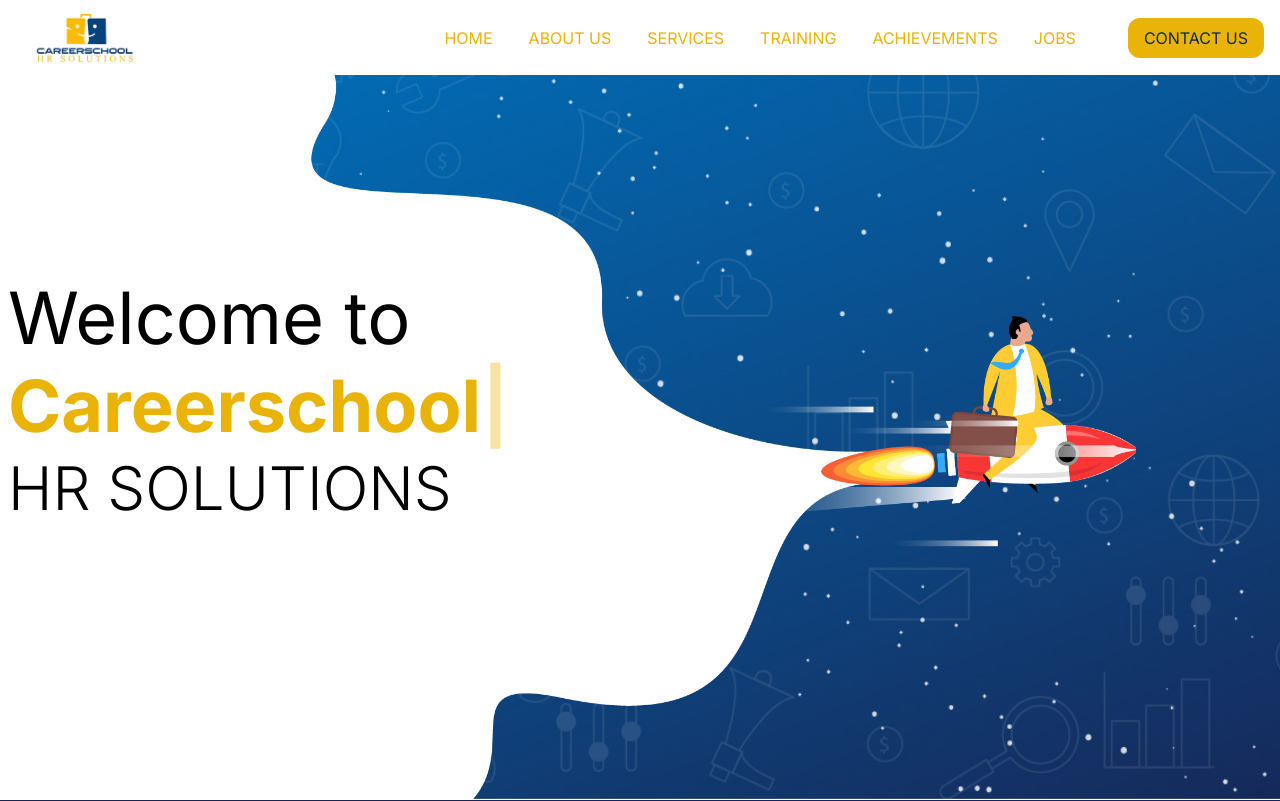
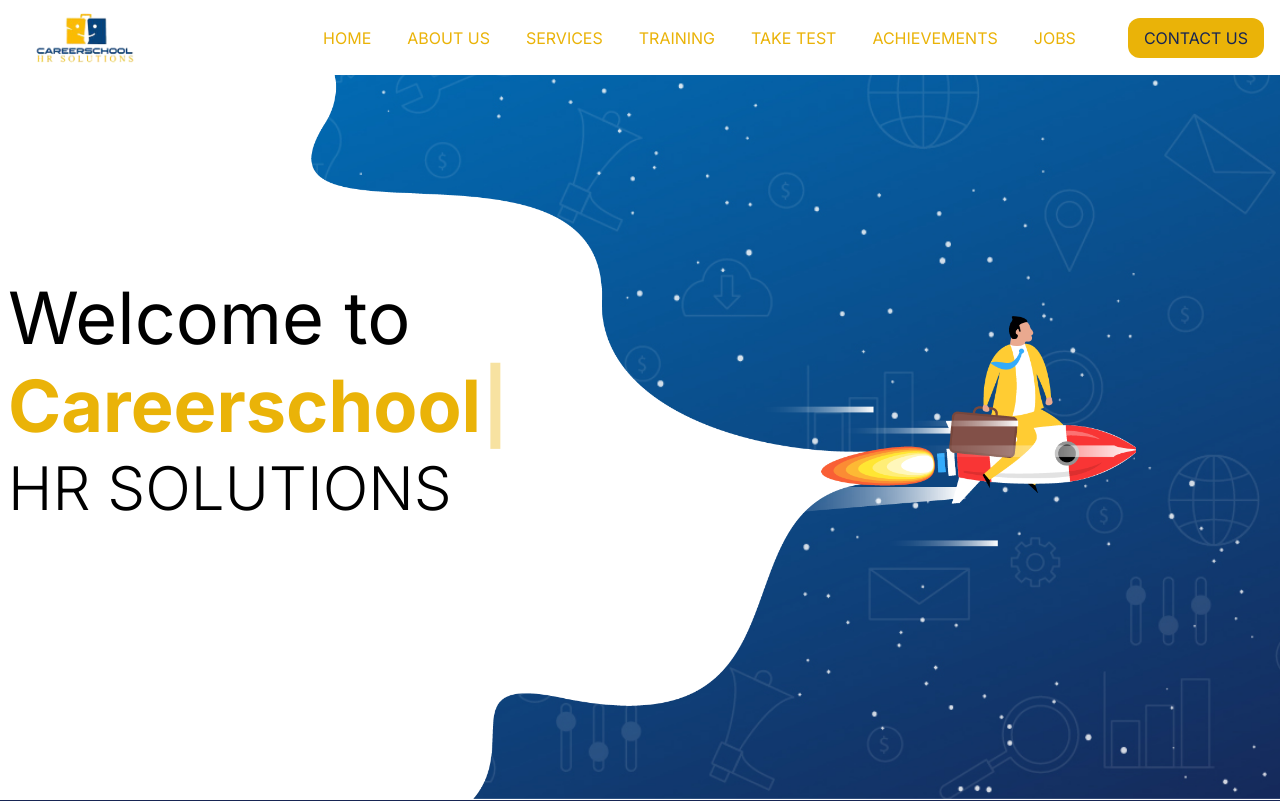
Before and after one commit to MounishP/CSHR-React-Dummy, a Next.js app: page / in a window 1280 px wide. Shown: the top 801 px of the page. Built offline with nearby package versions, Linux system fonts and the light colour scheme.

Commit message:
add take test section

```diff
--- a/src/app/page.js
+++ b/src/app/page.js
@@ -9,7 +9,7 @@
 import Training from "@/components/Training/Training";
 import Services from "@/components/ServicesSection/Services";
 import { JobSection } from "@/components/JobSection/JobSection";
-
+import DemoTest from "@/components/demoTest/DemoTest";
 
 export default function Home() {
   return (
@@ -22,12 +22,13 @@
         <Mission />
         <Services />
         <Training />
+        <DemoTest />
         <Achivements />
         <JobSection />
         <Promotional />
         <Testimonial />
         <Footer />
-      </main >
+      </main>
     </>
   );
 }
--- a/src/components/Navbar/Navbar.jsx
+++ b/src/components/Navbar/Navbar.jsx
@@ -1,23 +1,29 @@
-'use client'
-import React, { useEffect, useState } from 'react'
-import Link from 'next/link'
-import Image from 'next/image'
-import logo from '../../../public/logo.png'
-import { AiOutlineMenu, AiOutlineClose } from 'react-icons/ai'
-import { BsFacebook, BsTwitterX, BsInstagram, BsLinkedin, BsWhatsapp } from "react-icons/bs";
-import { useRouter } from 'next/navigation';
+"use client";
+import React, { useEffect, useState } from "react";
+import Link from "next/link";
+import Image from "next/image";
+import logo from "../../../public/logo.png";
+import { AiOutlineMenu, AiOutlineClose } from "react-icons/ai";
+import {
+  BsFacebook,
+  BsTwitterX,
+  BsInstagram,
+  BsLinkedin,
+  BsWhatsapp,
+} from "react-icons/bs";
+import { useRouter } from "next/navigation";
 import { easeInOut, motion } from "framer-motion";
 
 const Navbar = () => {
-    const [menuOpen, setMenuOpen] = useState(false)
+  const [menuOpen, setMenuOpen] = useState(false);
 
   const handleNav = () => {
-        setMenuOpen(prevMenuOpen => !prevMenuOpen);
-    }
+    setMenuOpen((prevMenuOpen) => !prevMenuOpen);
+  };
 
   const closeMenu = () => {
     setMenuOpen(false);
-    }
+  };
 
   const router = useRouter();
 
@@ -26,26 +32,28 @@
   };
 
   const handleRedirectToLinkedin = () => {
-        router.push('https://www.linkedin.com/company/35934924/');
+    router.push("https://www.linkedin.com/company/35934924/");
   };
 
   const handleRedirectToInstagram = () => {
-        router.push('https://www.instagram.com/careerschoolhrsolutions?utm_source=qr&igsh=ZDJzajBxbTViZTMy');
+    router.push(
+      "https://www.instagram.com/careerschoolhrsolutions?utm_source=qr&igsh=ZDJzajBxbTViZTMy"
+    );
   };
 
   const handleRedirectToFacebook = () => {
-        router.push('https://www.facebook.com/careerschoolhrsolutions.homepage');
+    router.push("https://www.facebook.com/careerschoolhrsolutions.homepage");
   };
 
   const handleRedirectToTwitterX = () => {
-        router.push('https://x.com/careerschoolhr?s=20');
+    router.push("https://x.com/careerschoolhr?s=20");
   };
 
   const [isScrolled, setIsScrolled] = useState(false);
 
   const handleScroll = () => {
     const scrollY = window.scrollY;
-        const headerHeight = document.querySelector('header').offsetHeight;
+    const headerHeight = document.querySelector("header").offsetHeight;
 
     if (scrollY > headerHeight) {
       setIsScrolled(true);
@@ -55,132 +63,284 @@
   };
 
   useEffect(() => {
-        window.addEventListener('scroll', handleScroll);
+    window.addEventListener("scroll", handleScroll);
     return () => {
-            window.removeEventListener('scroll', handleScroll);
+      window.removeEventListener("scroll", handleScroll);
     };
   }, []);
 
   const scrollToSection = (event, sectionId) => {
     event.preventDefault();
-        const headerHeight = document.querySelector('header').offsetHeight;
+    const headerHeight = document.querySelector("header").offsetHeight;
     const targetSection = document.getElementById(sectionId);
     const offset = targetSection.offsetTop - headerHeight;
 
     window.scroll({ top: offset, behavior: "smooth" });
-    }
+  };
 
   const containerVariants = {
     hidden: {
-            opacity: 0
+      opacity: 0,
     },
     show: {
       opacity: 1,
       transition: {
-                staggerChildren: 0.05
-            }
-        }
-    }
+        staggerChildren: 0.05,
+      },
+    },
+  };
 
   const itemVariants = {
     hidden: {
-            y: -100
+      y: -100,
     },
     show: {
       y: 0,
       transition: {
         duration: 1,
         ease: easeInOut,
-                delay: .25
-            }
-        }
-    }
-
-
+        delay: 0.25,
+      },
+    },
+  };
 
   return (
-        <motion.nav variants={containerVariants} initial="hidden" animate="show" className={`bg-white ${isScrolled ? 'show' : ''} text-yellow-500 body-font stickOntop`}>
-            <motion.header variants={itemVariants} className="flex justify-between items-center h-full w-full px-4 2xl-px-16">
+    <motion.nav
+      variants={containerVariants}
+      initial="hidden"
+      animate="show"
+      className={`bg-white ${
+        isScrolled ? "show" : ""
+      } text-yellow-500 body-font stickOntop`}
+    >
+      <motion.header
+        variants={itemVariants}
+        className="flex justify-between items-center h-full w-full px-4 2xl-px-16"
+      >
         {/* <Image src={logo} alt="logo" height={75} className='cursor-pointer' /> */}
-                <a href="/"><img src='./assets/logo.png' alt="logo" className='h-[75px] cursor-pointer' /></a>
-                <div className='hidden md:flex'>
-                    <ul className="hidden md:flex md:justify-center md:items-center" >
-                        <li >
-                            <a href="#hero" onClick={(event) => scrollToSection(event, 'hero')} className="ml-3 px-3 py-2 uppercase text-base">Home</a>
+        <a href="/">
+          <img
+            src="./assets/logo.png"
+            alt="logo"
+            className="h-[75px] cursor-pointer"
+          />
+        </a>
+        <div className="hidden md:flex">
+          <ul className="hidden md:flex md:justify-center md:items-center">
+            <li>
+              <a
+                href="#hero"
+                onClick={(event) => scrollToSection(event, "hero")}
+                className="ml-3 px-3 py-2 uppercase text-base"
+              >
+                Home
+              </a>
             </li>
-                        <li >
-                            <a href="#about" onClick={(event) => scrollToSection(event, 'about')} className="ml-3 px-3 py-2 uppercase text-base">About Us</a>
-                        </li >
-                        <li >
-                            <a href="#services" onClick={(event) => scrollToSection(event, 'services')} className="ml-3 px-3 py-2 uppercase text-base">Services</a>
-                        </li >
-                        <li >
-                            <a href="#training" onClick={(event) => scrollToSection(event, 'training')} className="ml-3 px-3 py-2 uppercase text-base">Training</a>
+            <li>
+              <a
+                href="#about"
+                onClick={(event) => scrollToSection(event, "about")}
+                className="ml-3 px-3 py-2 uppercase text-base"
+              >
+                About Us
+              </a>
             </li>
-                        <li >
-                            <a href="#achivements" onClick={(event) => scrollToSection(event, 'achivements')} className="ml-3 px-3 py-2 uppercase text-base">Achievements</a>
+            <li>
+              <a
+                href="#services"
+                onClick={(event) => scrollToSection(event, "services")}
+                className="ml-3 px-3 py-2 uppercase text-base"
+              >
+                Services
+              </a>
             </li>
-                        <li >
-                            <a href="#jobs" onClick={(event) => scrollToSection(event, 'jobs')} className="ml-3 px-3 py-2 uppercase text-base">Jobs</a>
+            <li>
+              <a
+                href="#training"
+                onClick={(event) => scrollToSection(event, "training")}
+                className="ml-3 px-3 py-2 uppercase text-base"
+              >
+                Training
+              </a>
             </li>
-                        <a href="#contact" onClick={(event) => scrollToSection(event, 'contact')} className="ml-10 px-6 py-3 uppercase md:px-4 md:py-2 text-base bg-yellow-500  text-blue-950 rounded-xl cursor-pointer">
+            <li>
+              <a
+                href="#test"
+                onClick={(event) => scrollToSection(event, "test")}
+                className="ml-3 px-3 py-2 uppercase text-base"
+              >
+                Take Test
+              </a>
+            </li>
+            <li>
+              <a
+                href="#achivements"
+                onClick={(event) => scrollToSection(event, "achivements")}
+                className="ml-3 px-3 py-2 uppercase text-base"
+              >
+                Achievements
+              </a>
+            </li>
+            <li>
+              <a
+                href="#jobs"
+                onClick={(event) => scrollToSection(event, "jobs")}
+                className="ml-3 px-3 py-2 uppercase text-base"
+              >
+                Jobs
+              </a>
+            </li>
+            <a
+              href="#contact"
+              onClick={(event) => scrollToSection(event, "contact")}
+              className="ml-10 px-6 py-3 uppercase md:px-4 md:py-2 text-base bg-yellow-500  text-blue-950 rounded-xl cursor-pointer"
+            >
               Contact us
             </a>
           </ul>
         </div>
 
-                <div onClick={handleNav} className='md:hidden cursor-pointer pl-24' >
+        <div onClick={handleNav} className="md:hidden cursor-pointer pl-24">
           <AiOutlineMenu size={25} />
         </div>
+      </motion.header>
 
-            </motion.header >
-
-            <motion.div variants={itemVariants} initial="hidden" animate="show" className={
-                menuOpen ? 'fixed left-0 top-0 w-[75%] md:hidden p-10 ease-in duration-500 h-screen bg-black/90 z-10' : 'fixed left-[-100%] top-0 p-10 h-screen z-10 ease-in duration-500'
-            }>
-                <div className='flex w-full items-center justify-end'>
-                    <div onClick={closeMenu} className='cursor-pointer text-white'>
+      <motion.div
+        variants={itemVariants}
+        initial="hidden"
+        animate="show"
+        className={
+          menuOpen
+            ? "fixed left-0 top-0 w-[75%] md:hidden p-10 ease-in duration-500 h-screen bg-black/90 z-10"
+            : "fixed left-[-100%] top-0 p-10 h-screen z-10 ease-in duration-500"
+        }
+      >
+        <div className="flex w-full items-center justify-end">
+          <div onClick={closeMenu} className="cursor-pointer text-white">
             <AiOutlineClose size={25} />
           </div>
         </div>
-                <div className='text-center py-2 text-white w-full my-4'>
+        <div className="text-center py-2 text-white w-full my-4">
           <ul>
-                        <Link href='/'>
-                            <li onClick={(event) => { closeMenu(); }} className='py-3 cursor-pointer'>Home</li>
+            <Link href="/">
+              <li
+                onClick={(event) => {
+                  closeMenu();
+                }}
+                className="py-3 cursor-pointer"
+              >
+                Home
+              </li>
             </Link>
-                        <Link href=''>
-                            <li onClick={(event) => { closeMenu(); scrollToSection(event, 'about'); }} className='py-3 cursor-pointer' >About</li>
+            <Link href="">
+              <li
+                onClick={(event) => {
+                  closeMenu();
+                  scrollToSection(event, "about");
+                }}
+                className="py-3 cursor-pointer"
+              >
+                About
+              </li>
             </Link>
-                        <Link href=''>
-                            <li onClick={(event) => { closeMenu(); scrollToSection(event, 'services'); }} className='py-3 cursor-pointer'>Services</li>
+            <Link href="">
+              <li
+                onClick={(event) => {
+                  closeMenu();
+                  scrollToSection(event, "services");
+                }}
+                className="py-3 cursor-pointer"
+              >
+                Services
+              </li>
             </Link>
-                        <Link href=''>
-                            <li onClick={(event) => { closeMenu(); scrollToSection(event, 'jobs'); }} className='py-3 cursor-pointer'>Jobs</li>
+            <Link href="">
+              <li
+                onClick={(event) => {
+                  closeMenu();
+                  scrollToSection(event, "jobs");
+                }}
+                className="py-3 cursor-pointer"
+              >
+                Jobs
+              </li>
             </Link>
-                        <Link href=''>
-                            <li onClick={(event) => { closeMenu(); scrollToSection(event, 'training'); }} className='py-3 cursor-pointer'>Training</li>
+            <Link href="">
+              <li
+                onClick={(event) => {
+                  closeMenu();
+                  scrollToSection(event, "training");
+                }}
+                className="py-3 cursor-pointer"
+              >
+                Training
+              </li>
             </Link>
-                        <a type="button" onClick={(event) => { closeMenu(); scrollToSection(event, 'contact'); }} className='bg-white text-blue-950 px-6 py-3 rounded-xl  cursor-pointer hover:bg-white/75'>Contact Us</a>
+            <Link href="">
+              <li
+                onClick={(event) => {
+                  closeMenu();
+                  scrollToSection(event, "test");
+                }}
+                className="py-3 cursor-pointer"
+              >
+                Take test
+              </li>
+            </Link>
+            <a
+              type="button"
+              onClick={(event) => {
+                closeMenu();
+                scrollToSection(event, "contact");
+              }}
+              className="bg-white text-blue-950 px-6 py-3 rounded-xl  cursor-pointer hover:bg-white/75"
+            >
+              Contact Us
+            </a>
           </ul>
         </div>
-                <div className='my-4 flex flex-col flex-wrap content-center items-center gap-2 text-white'>
-                    <h1 className='text-2xl font-bold'>Follow us</h1>
-                    <div className='flex gap-6 text-base'>
-                        <BsWhatsapp size={30} style={{ cursor: 'pointer' }} onClick={handleRedirectToWhatsapp} />
-                        <BsLinkedin size={30} style={{ cursor: 'pointer' }} onClick={handleRedirectToLinkedin} />
-                        <BsInstagram size={30} style={{ cursor: 'pointer' }} onClick={handleRedirectToInstagram} />
-                        <BsFacebook className='' size={30} style={{ cursor: 'pointer' }} onClick={handleRedirectToFacebook} />
-                        <BsTwitterX size={30} style={{ cursor: 'pointer' }} onClick={handleRedirectToTwitterX} />
+        <div className="my-4 flex flex-col flex-wrap content-center items-center gap-2 text-white">
+          <h1 className="text-2xl font-bold">Follow us</h1>
+          <div className="flex gap-6 text-base">
+            <BsWhatsapp
+              size={30}
+              style={{ cursor: "pointer" }}
+              onClick={handleRedirectToWhatsapp}
+            />
+            <BsLinkedin
+              size={30}
+              style={{ cursor: "pointer" }}
+              onClick={handleRedirectToLinkedin}
+            />
+            <BsInstagram
+              size={30}
+              style={{ cursor: "pointer" }}
+              onClick={handleRedirectToInstagram}
+            />
+            <BsFacebook
+              className=""
+              size={30}
+              style={{ cursor: "pointer" }}
+              onClick={handleRedirectToFacebook}
+            />
+            <BsTwitterX
+              size={30}
+              style={{ cursor: "pointer" }}
+              onClick={handleRedirectToTwitterX}
+            />
           </div>
         </div>
-                <div className='my-3 p-3 flex flex-col flex-wrap content-center items-center'>
+        <div className="my-3 p-3 flex flex-col flex-wrap content-center items-center">
           {/* <Image src={logo} alt="logo" height="100" className='cursor-pointer flex flex-wrap content-center items-center' /> */}
-                    <img src='./assets/logo.png' alt="logo" className='h-[75px] cursor-pointer' />
+          <img
+            src="./assets/logo.png"
+            alt="logo"
+            className="h-[75px] cursor-pointer"
+          />
         </div>
       </motion.div>
-        </motion.nav >
+    </motion.nav>
+  );
+};
 
-    )
-}
-
-export default Navbar
+export default Navbar;
```
Also changed, not shown: src/components/demoTest/DemoTest.jsx (added, +44 -0 lines). Lines whose indentation alone changed are shown as unchanged.
